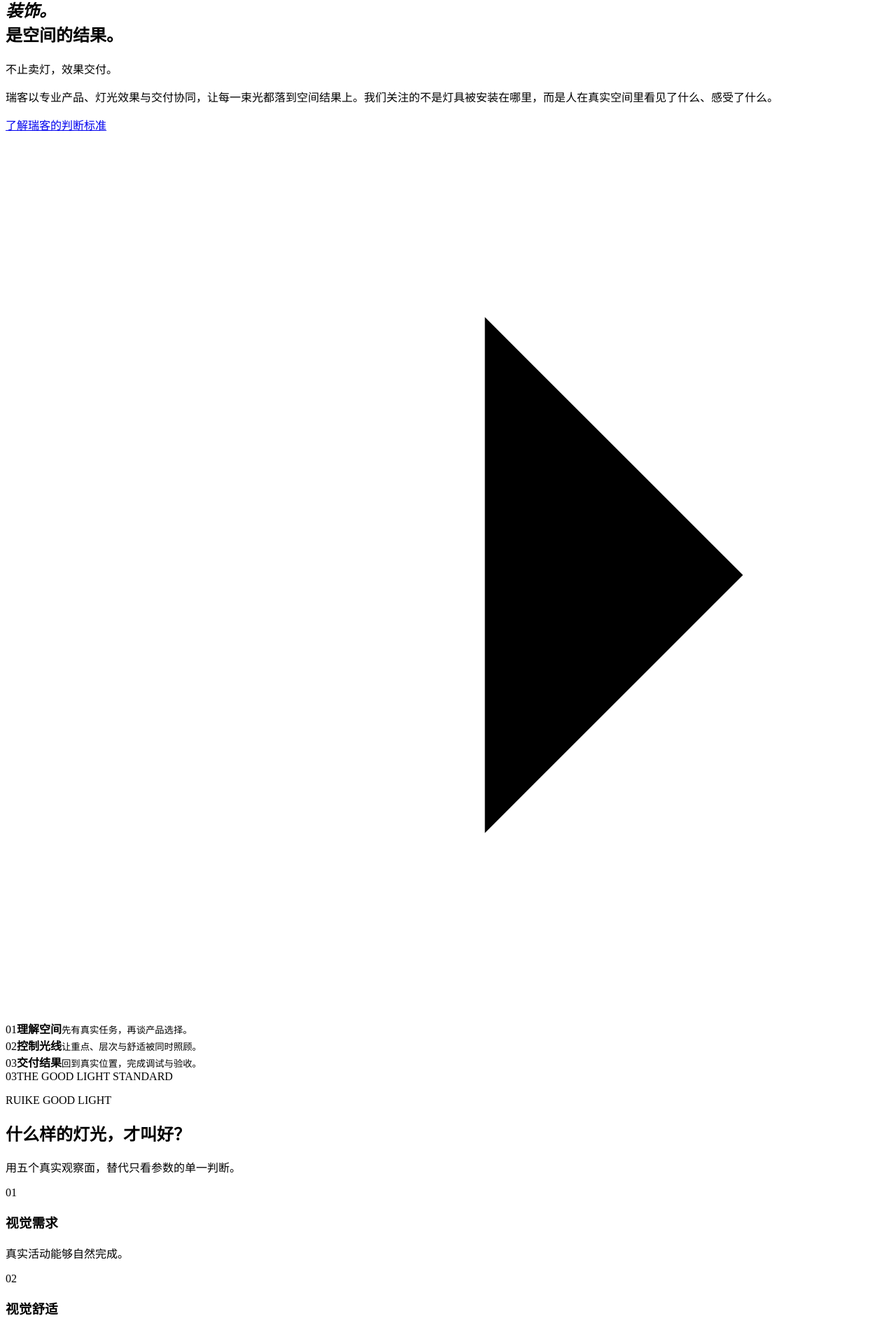
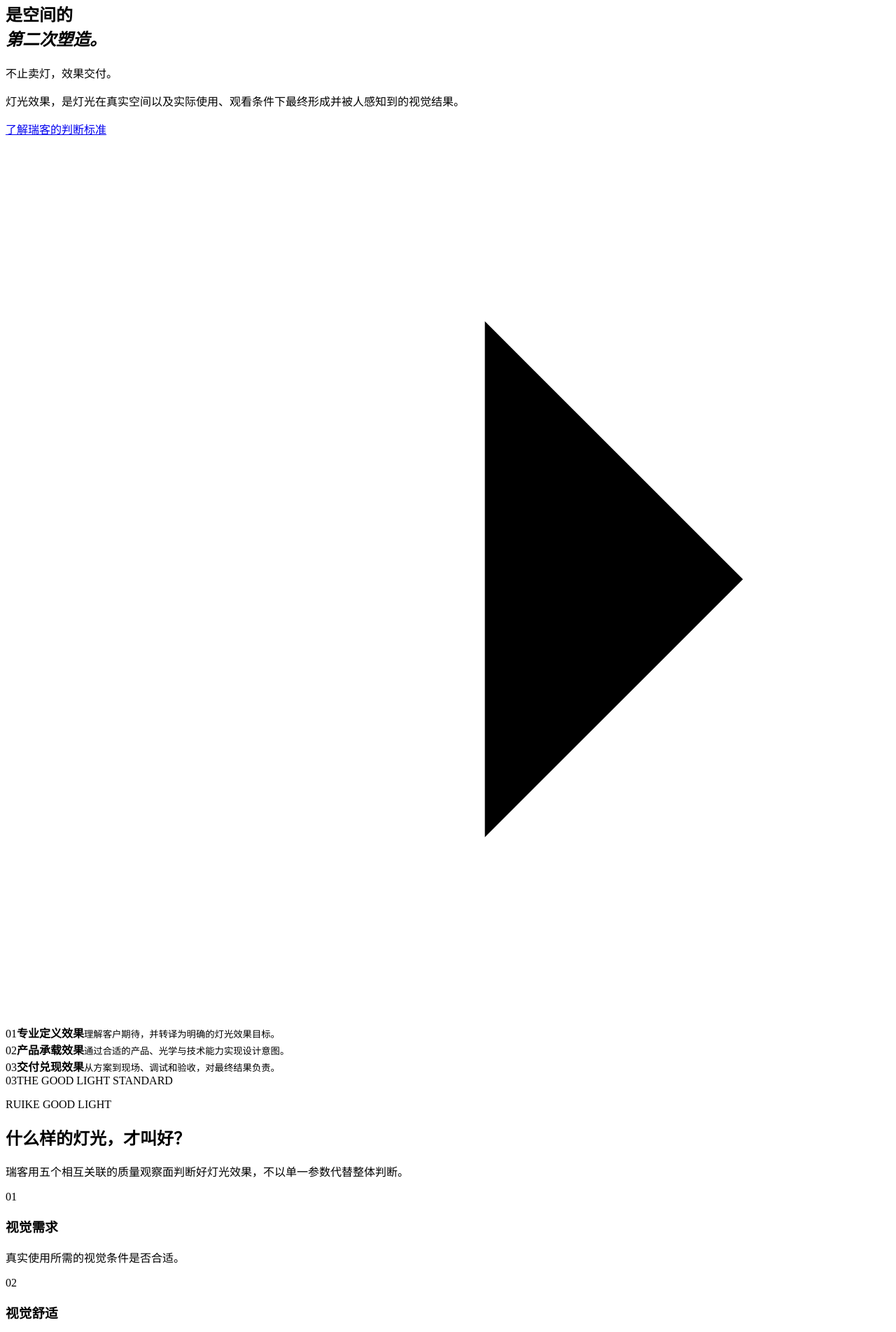
Before and after one commit to stmaekmcy-stack/ruike-lighting-v1-preview, a React (Vite) app: page / in a window 1280 px wide. Shown: the part 584-2488 px from the top of the page at 70% size. Built offline with nearby package versions, Linux system fonts and the light colour scheme; the HTML template or start-up script is replaced by a standard one.

Commit message:
feat: calibrate homepage content to formal brand baseline

```diff
--- a/src/App.tsx
+++ b/src/App.tsx
@@ -25,44 +25,58 @@ const navItems = [
   { label: '关于瑞客', href: '#brand' },
 ]
 
+const showProjectArchive = import.meta.env.DEV
+
 const principles = [
-  { title: '视觉需求', body: '真实活动能够自然完成。', motif: 'beam' },
-  { title: '视觉舒适', body: '人在真实位置，可以稳定观看。', motif: 'soft' },
-  { title: '对象呈现', body: '人物、商品与材料被恰当看见。', motif: 'object' },
-  { title: '空间感知', body: '重点、主次、深度与边界清楚。', motif: 'depth' },
-  { title: '空间氛围', body: '状态与场所、活动和意图相符。', motif: 'ambient' },
+  { title: '视觉需求', body: '真实使用所需的视觉条件是否合适。', motif: 'beam' },
+  { title: '视觉舒适', body: '人能否自然、稳定地观看。', motif: 'soft' },
+  { title: '对象呈现', body: '值得被看见的对象是否呈现恰当。', motif: 'object' },
+  { title: '空间感知', body: '光是否帮助人正确理解空间。', motif: 'depth' },
+  { title: '空间氛围', body: '整体视觉状态是否与场所相符。', motif: 'ambient' },
 ]
 
 const processSteps: ProcessStep[] = [
   {
     number: '01',
-    title: '理解空间',
-    summary: '先理解真实使用，再谈灯具选择。',
-    detail: '从现场信息、空间材质、人的位置与真实活动开始，建立可被验证的灯光任务。',
+    title: '理解期待',
+    summary: '理解客户期待',
+    detail: '理解客户对空间、使用与灯光效果的真实期待。',
   },
   {
     number: '02',
-    title: '形成方案',
-    summary: '把光线、产品与位置放在一起判断。',
-    detail: '以空间任务组织方案，明确重点、层次、舒适和氛围，不用单一参数替代整体判断。',
+    title: '定义效果',
+    summary: '明确效果目标',
+    detail: '将客户期待转化为明确的灯光效果目标。',
   },
   {
     number: '03',
-    title: '选型确认',
-    summary: '规格与配套，在交付前复核。',
-    detail: '围绕型号、功率、尺寸、开孔、色温、显色、光束角及配套清单完成技术复核。',
+    title: '灯光设计',
+    summary: '围绕目标完成设计',
+    detail: '围绕已经明确的效果目标形成灯光设计。',
   },
   {
     number: '04',
-    title: '调试交付',
-    summary: '真实位置、真实视线、真实对象。',
-    detail: '图纸完成、产品到场、安装完成，都不等于效果完成；最终需要回到真实空间进行调试。',
+    title: '产品匹配',
+    summary: '匹配产品与技术条件',
+    detail: '根据效果目标匹配产品、配光、控制及相应技术条件。',
   },
   {
     number: '05',
-    title: '结果验收',
-    summary: '让每一束光落到空间结果上。',
-    detail: '以视觉需求、舒适、对象呈现、空间感知和空间氛围作为验收时的共同语言。',
+    title: '现场落地',
+    summary: '在真实现场落地',
+    detail: '将灯光设计与产品能力落实到真实空间。',
+  },
+  {
+    number: '06',
+    title: '专业调试',
+    summary: '完成专业调试',
+    detail: '在真实空间与实际使用、观看条件下完成专业调试。',
+  },
+  {
+    number: '07',
+    title: '效果验收',
+    summary: '确认约定效果',
+    detail: '对约定的灯光效果进行专业验收。',
   },
 ]
 
@@ -211,7 +225,7 @@ function App() {
           <div className="hero__edge-fade" />
           <SectionRail number="01" label="LIGHT AS RESULT" light />
           <div className="hero__content page-width">
-            <p className="hero__location">RUIKE LIGHTING / 2026</p>
+            <p className="hero__location">灯光效果交付品牌 / 效果保障</p>
             <h1>
               让好灯光
               <br />
@@ -238,17 +252,17 @@ function App() {
             <div className="brand-section__headline reveal-up">
               <p className="section-kicker">灯光效果交付品牌</p>
               <h2>
-                灯光不是
+                光，
                 <br />
-                <em>装饰。</em>
+                是空间的
                 <br />
-                是空间的结果。
+                <em>第二次塑造。</em>
               </h2>
             </div>
             <div className="brand-section__body reveal-up">
               <p className="display-quote">不止卖灯，效果交付。</p>
               <p className="body-copy">
-                瑞客以专业产品、灯光效果与交付协同，让每一束光都落到空间结果上。我们关注的不是灯具被安装在哪里，而是人在真实空间里看见了什么、感受了什么。
+                灯光效果，是灯光在真实空间以及实际使用、观看条件下最终形成并被人感知到的视觉结果。
               </p>
               <a className="text-link" href="#standard">
                 了解瑞客的判断标准 <Icon name="arrow" />
@@ -258,18 +272,18 @@ function App() {
           <div className="page-width brand-section__principles">
             <div className="open-principle">
               <span>01</span>
-              <strong>理解空间</strong>
-              <small>先有真实任务，再谈产品选择。</small>
+              <strong>专业定义效果</strong>
+              <small>理解客户期待，并转译为明确的灯光效果目标。</small>
             </div>
             <div className="open-principle">
               <span>02</span>
-              <strong>控制光线</strong>
-              <small>让重点、层次与舒适被同时照顾。</small>
+              <strong>产品承载效果</strong>
+              <small>通过合适的产品、光学与技术能力实现设计意图。</small>
             </div>
             <div className="open-principle">
               <span>03</span>
-              <strong>交付结果</strong>
-              <small>回到真实位置，完成调试与验收。</small>
+              <strong>交付兑现效果</strong>
+              <small>从方案到现场、调试和验收，对最终结果负责。</small>
             </div>
           </div>
         </section>
@@ -280,7 +294,7 @@ function App() {
             <div className="standard-section__intro reveal-up">
               <p className="section-kicker section-kicker--light">RUIKE GOOD LIGHT</p>
               <h2>什么样的灯光，才叫好？</h2>
-              <p>用五个真实观察面，替代只看参数的单一判断。</p>
+              <p>瑞客用五个相互关联的质量观察面判断好灯光效果，不以单一参数代替整体判断。</p>
             </div>
             <div className="principle-list">
               {principles.map((principle, index) => (
@@ -306,10 +320,14 @@ function App() {
           <div className="page-width">
             <div className="process-section__header reveal-up">
               <div>
-                <p className="section-kicker">从理解空间，到交付效果</p>
-                <h2>光的秩序，<br />要经过现场。</h2>
+                <p className="section-kicker">效果目标先于产品选择</p>
+                <h2 className="process-section__judgements">
+                  图纸完成 ≠ 效果完成<br />
+                  产品到场 ≠ 效果完成<br />
+                  安装完成 ≠ 效果完成
+                </h2>
               </div>
-              <p className="process-section__note">图纸完成、产品到场、安装完成，都不等于效果完成。</p>
+              <p className="process-section__note">只有约定的灯光效果在真实空间中被合理实现，并通过专业调试与效果验收，才构成完整效果交付。</p>
             </div>
             <div className="process-line" aria-label="效果交付流程">
               {processSteps.map((step, index) => (
@@ -336,6 +354,7 @@ function App() {
           </div>
         </section>
 
+        {showProjectArchive && (
           <section className="projects-section section-paper" id="projects">
             <SectionRail number="05" label="PROJECT ARCHIVE" />
             <div className="page-width">
@@ -378,6 +397,7 @@ function App() {
               </div>
             </div>
           </section>
+        )}
 
         <section className="products-section section-light" id="products">
           <SectionRail number="06" label="PRODUCT AS CARRIER" />
@@ -393,9 +413,9 @@ function App() {
               </div>
             </div>
             <div className="products-section__content reveal-up">
-              <p className="section-kicker">产品只是载体</p>
-              <h2>一套产品，<br />回应不同空间任务。</h2>
-              <p className="body-copy">从基础照明到重点照明，再到线性与磁吸系统，以空间任务而不是单一参数组织选型。</p>
+              <p className="section-kicker">产品，是实现效果的载体。</p>
+              <h2 className="products-section__headline">为不同效果任务，<br />匹配合适的产品能力。</h2>
+              <p className="body-copy">先明确需要实现什么灯光效果，再确定配光、产品、控制及相应技术条件。</p>
               <div className="product-index">
                 {productModes.map((product, index) => (
                   <button
@@ -424,7 +444,7 @@ function App() {
             <div className="start-section__intro reveal-up">
               <p className="section-kicker section-kicker--light">START WITH SPACE</p>
               <h2>发起一个<br /><span>项目。</span></h2>
-              <p>告诉我们空间正在发生什么。<br />从真实问题开始，一起把光落到结果上。</p>
+              <p>把你的空间、真实使用场景和期待告诉瑞客。<br />我们先理解需要解决的问题，<br />再明确这个项目需要实现什么灯光效果。</p>
             </div>
             <form className="project-form reveal-up" onSubmit={handleSubmit}>
               <label>
```
Also changed, not shown: src/styles.css (+6 -2 lines). Lines whose indentation alone changed are shown as unchanged.
